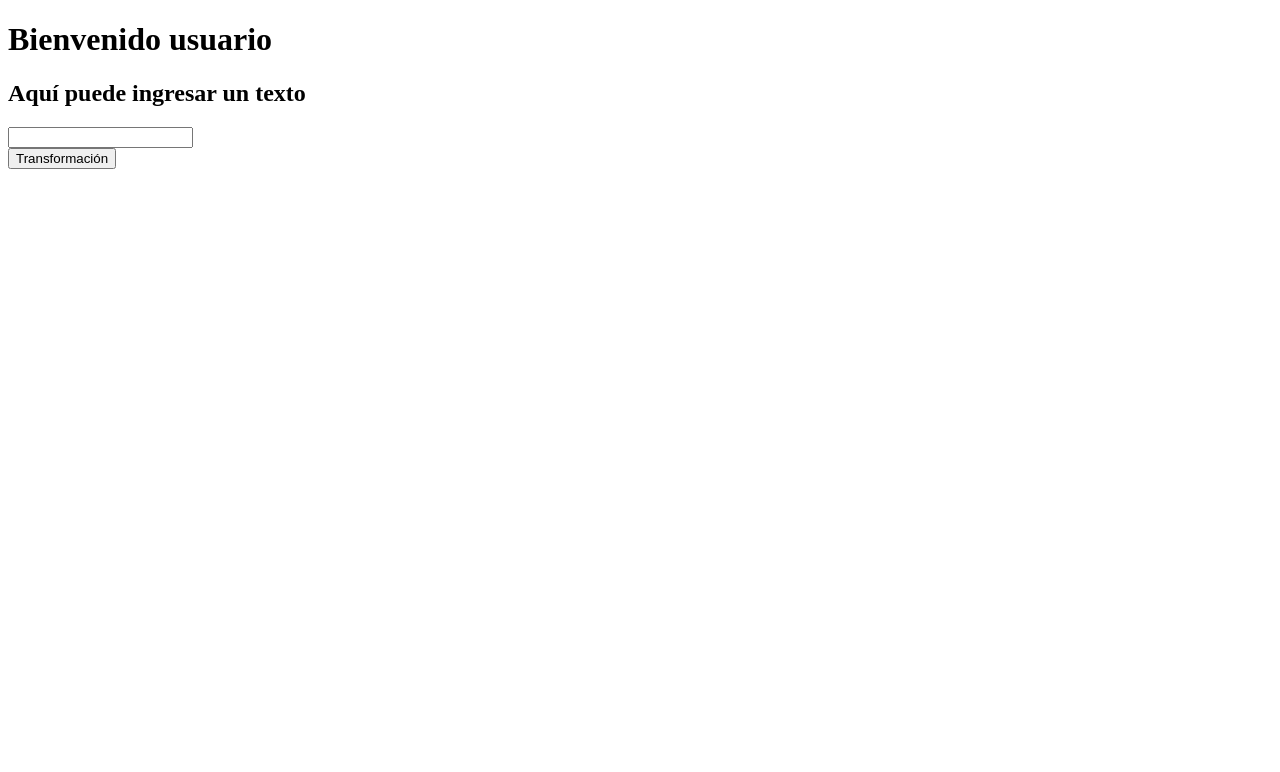
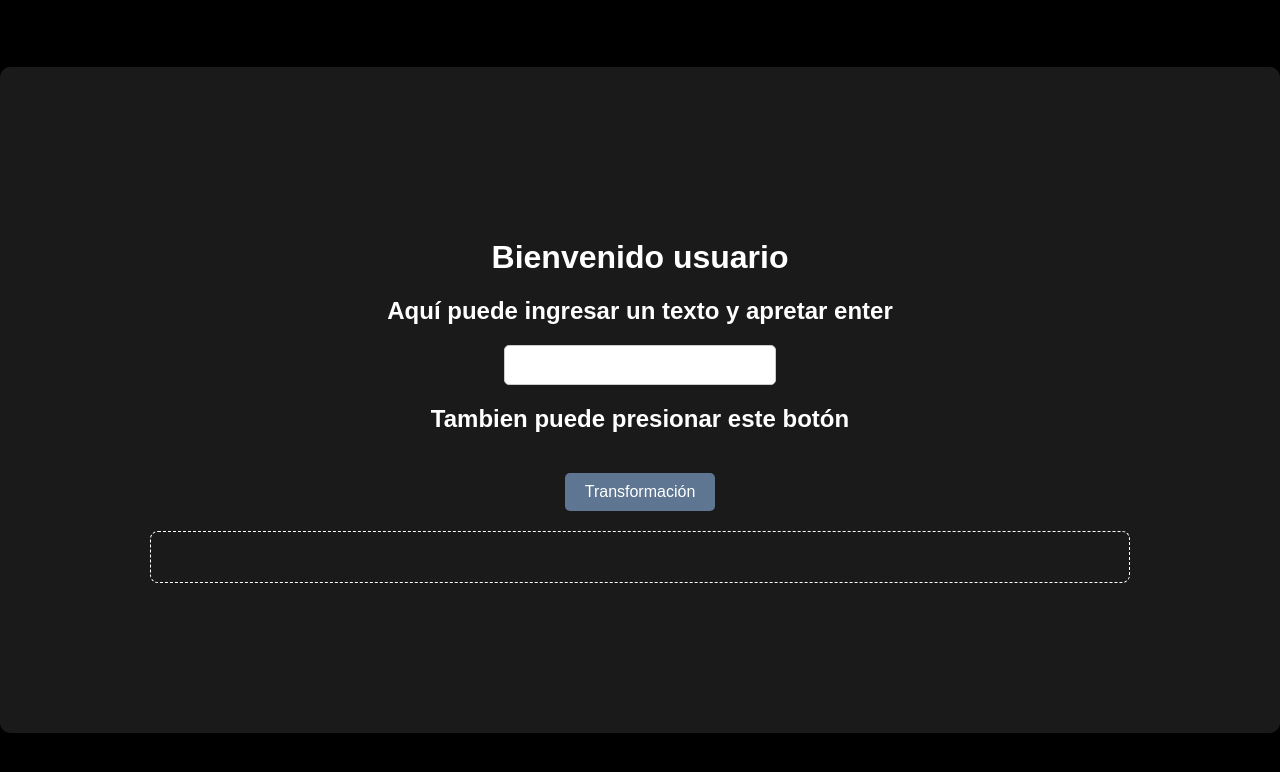
Before and after one commit to MaxiColmena/seminario-de-actualizaci-n-2-colman-maximo, a plain HTML site: page Actividad-1/index.html in a window 1280 px wide. Both pictures are taken after a click on the button "Transformación". Drawn offline with Linux system fonts and the light colour scheme.

Commit message:
Se realizaron las respectivas funcionalidades

```diff
--- a/Actividad-1/index.html
+++ b/Actividad-1/index.html
@@ -4,14 +4,18 @@
     <meta charset="UTF-8">
     <meta name="viewport" content="width=device-width, initial-scale=1.0">
     <title>Colmena - Estudios</title>
+    <link href="style.css" rel="stylesheet">
 </head>
 <body>
-    <div class="conteiner">
+    <div class="container">
         <h1>Bienvenido usuario</h1>
-        <h2>Aquí puede ingresar un texto</h2>
-        <input type="text" id="cajaTexto">
+        <h2>Aquí puede ingresar un texto y apretar enter</h2>
+        <input type="text" id="input">
         <br>
+        <h2> Tambien puede presionar este botón</h2>
         <button id="colores">Transformación</button>
+        <div id="resultado"></div>
     </div>
+    <script src="index.js"></script>
 </body>
 </html>
--- /dev/null
+++ b/Actividad-1/index.js
@@ -0,0 +1,39 @@
+const input = document.getElementById("input");
+const btnColores = document.getElementById("colores");
+const cuerpo = document.body;
+const displayResultado = document.getElementById("resultado");
+let estadoColor = 0;
+
+input.addEventListener("keyup", (event) => {
+  if (event.key === "Enter") {
+    const mensaje = input.value;
+    if (mensaje.trim() !== "") {
+      alert("Texto ingresado: " + mensaje);
+      displayResultado.innerText = `Texto: ${mensaje}`;
+    } else {
+      alert("Por favor, escribe algo antes de presionar Enter.");
+    }
+  }
+});
+
+btnColores.addEventListener("click", () => {
+  estadoColor = (estadoColor + 1) % 3;
+
+  switch (estadoColor) {
+    case 0:
+      cuerpo.style.backgroundColor = "#b36262ff";
+      cuerpo.style.color = "#504e4eff";
+      displayResultado.style.borderColor = "#121e2bff";
+      break;
+    case 1:
+      cuerpo.style.backgroundColor = "#000000";
+      cuerpo.style.color = "#ffffff";
+      displayResultado.style.borderColor = "#fff";
+      break;
+    case 2:
+      cuerpo.style.backgroundColor = "#7926a8ff";
+      cuerpo.style.color = "#729c2dff";
+      displayResultado.style.borderColor = "#afcf1dff";
+      break;
+  }
+});
--- a/Actividad-1/style.css
+++ b/Actividad-1/style.css
@@ -0,0 +1,47 @@
+body{
+            font-family: Arial, sans-serif;
+            display: flex;
+            flex-direction: column;
+            justify-content: center;
+            height: 100vh;
+            margin: 0;
+            transition: all 0.3s ease;
+            background-color: aqua;
+        }
+        .container{
+            text-align: center;
+            padding: 150px;
+            border-radius: 10px;
+            box-shadow: 0 4px 6px rgba(0,0,0,0.1);
+            background-color: rgba(255, 255, 255, 0.1);
+        }
+        input {
+            padding: 10px;
+            font-size: 16px;
+            border-radius: 5px;
+            border: 1px solid #ccc;
+            width: 250px;
+        }
+        button {
+            margin-top: 20px;
+            padding: 10px 20px;
+            font-size: 16px;
+            cursor: pointer;
+            border-radius: 5px;
+            border: none;
+            background-color: #5e7691;
+            color: white;
+            transition: background 0.2s;
+        }
+        button:hover {
+            background-color: #1a1c1f;
+        }
+        #resultado {
+            margin-top: 20px;
+            padding: 15px;
+            min-height: 20px;
+            border-radius: 8px;
+            font-weight: bold;
+            word-wrap: break-word;
+            border: 1px dashed #ccc;
+        }
```
